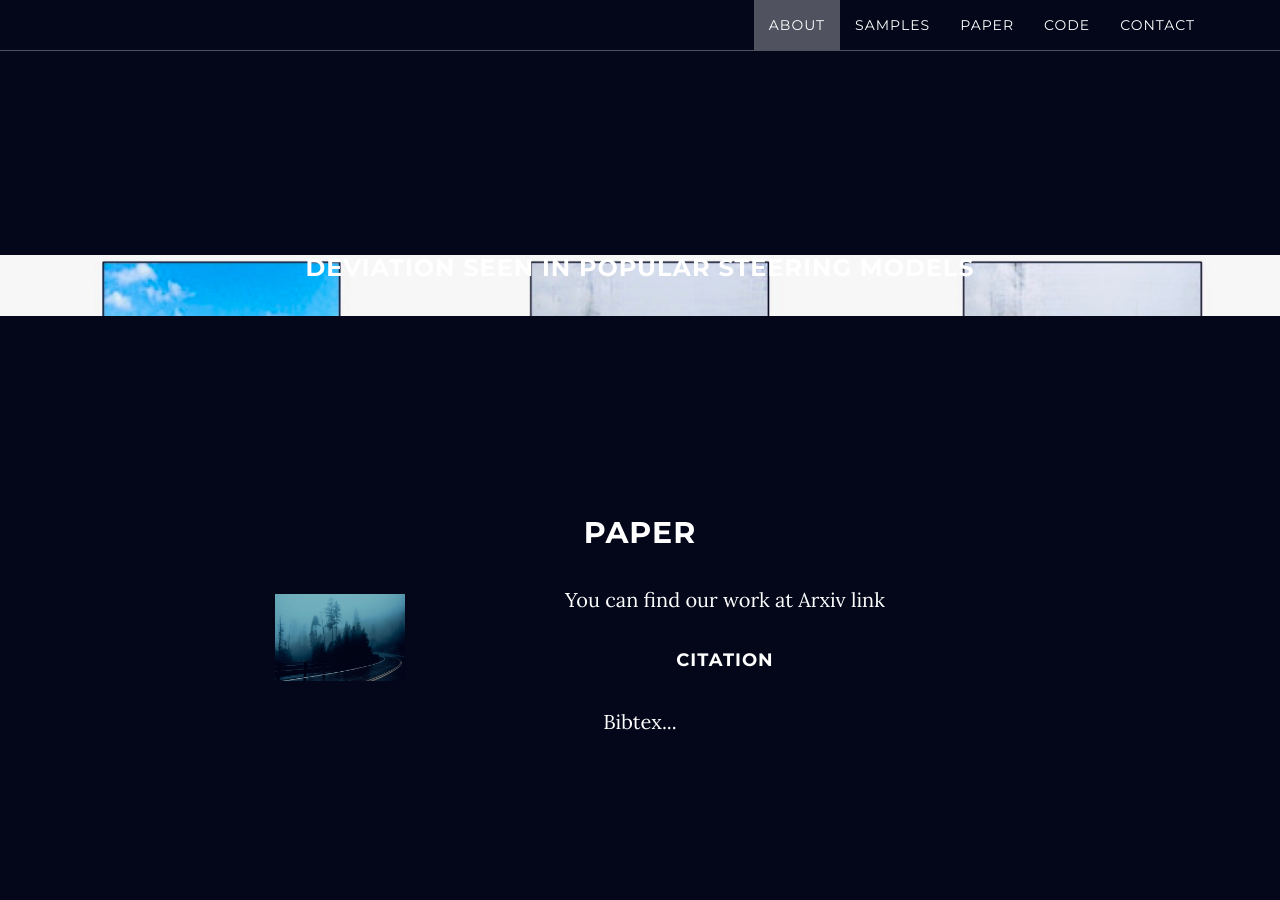
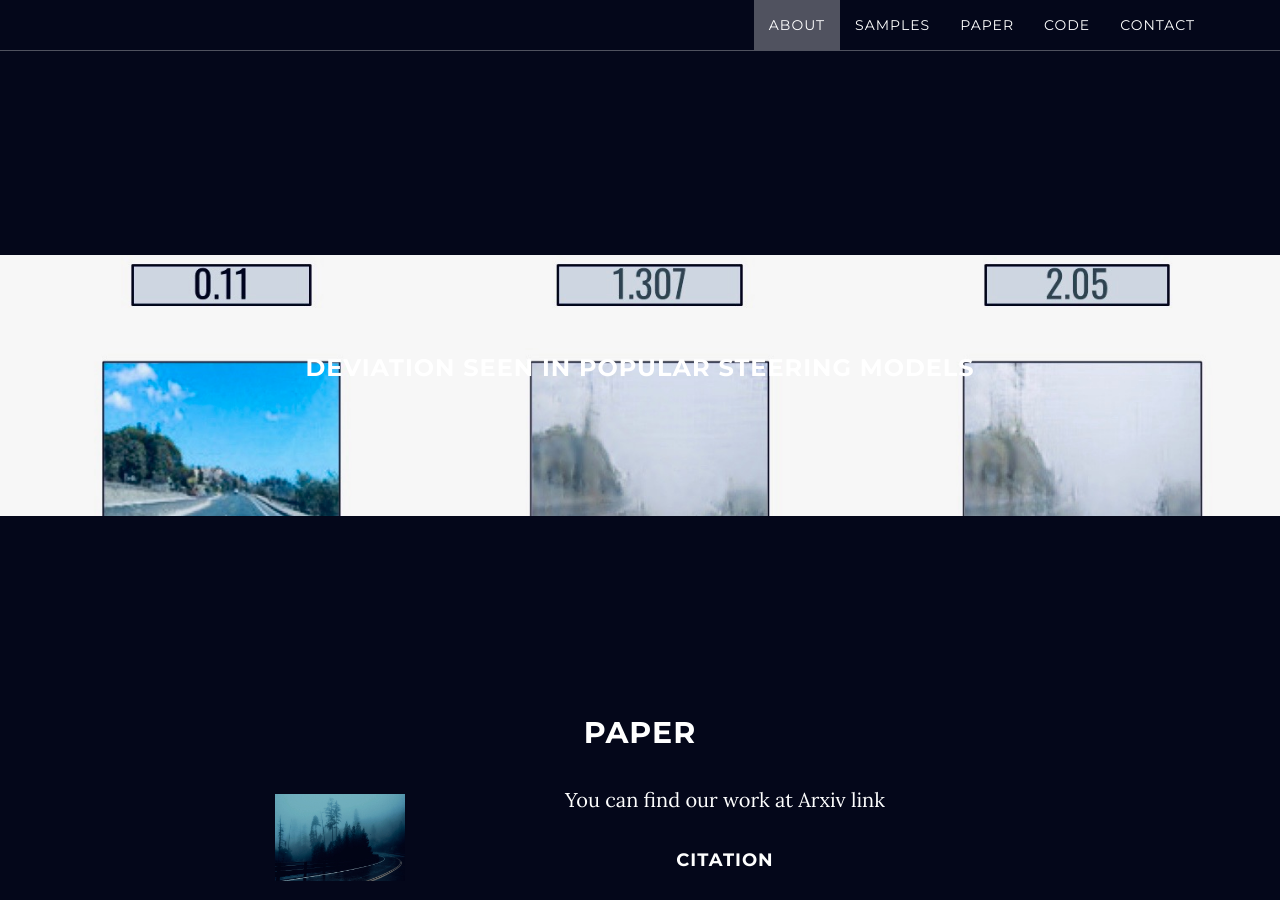
Before and after one commit to code-Assasin/website_little_fog, a Jekyll site: the page built from index.html, in a window 1280 px wide and 900 px high, scrolled down 1564 px. Built offline with Jekyll 4.4.1, drawn with Linux system fonts in a browser that asks for light colours.

Commit message:
padding again

```diff
--- a/_includes/css/grayscale.css
+++ b/_includes/css/grayscale.css
@@ -258,7 +258,7 @@ a:focus {
 .download-section {
     width: 100%;
     height: auto;
-    /*padding: 50px 0;*/
+    padding: 50px 0;
     color: #fff;
     background: url("img/downloads-bg.jpg") repeat center center scroll;
     background-color: {{ site.color.primary-dark }};
@@ -276,7 +276,7 @@ a:focus {
     }
 
     .download-section {
-        /*padding: 100px 0;*/
+        padding: 100px 0;
     }
 
 /*    #map {
```
Also changed, not shown: 1 other file.
